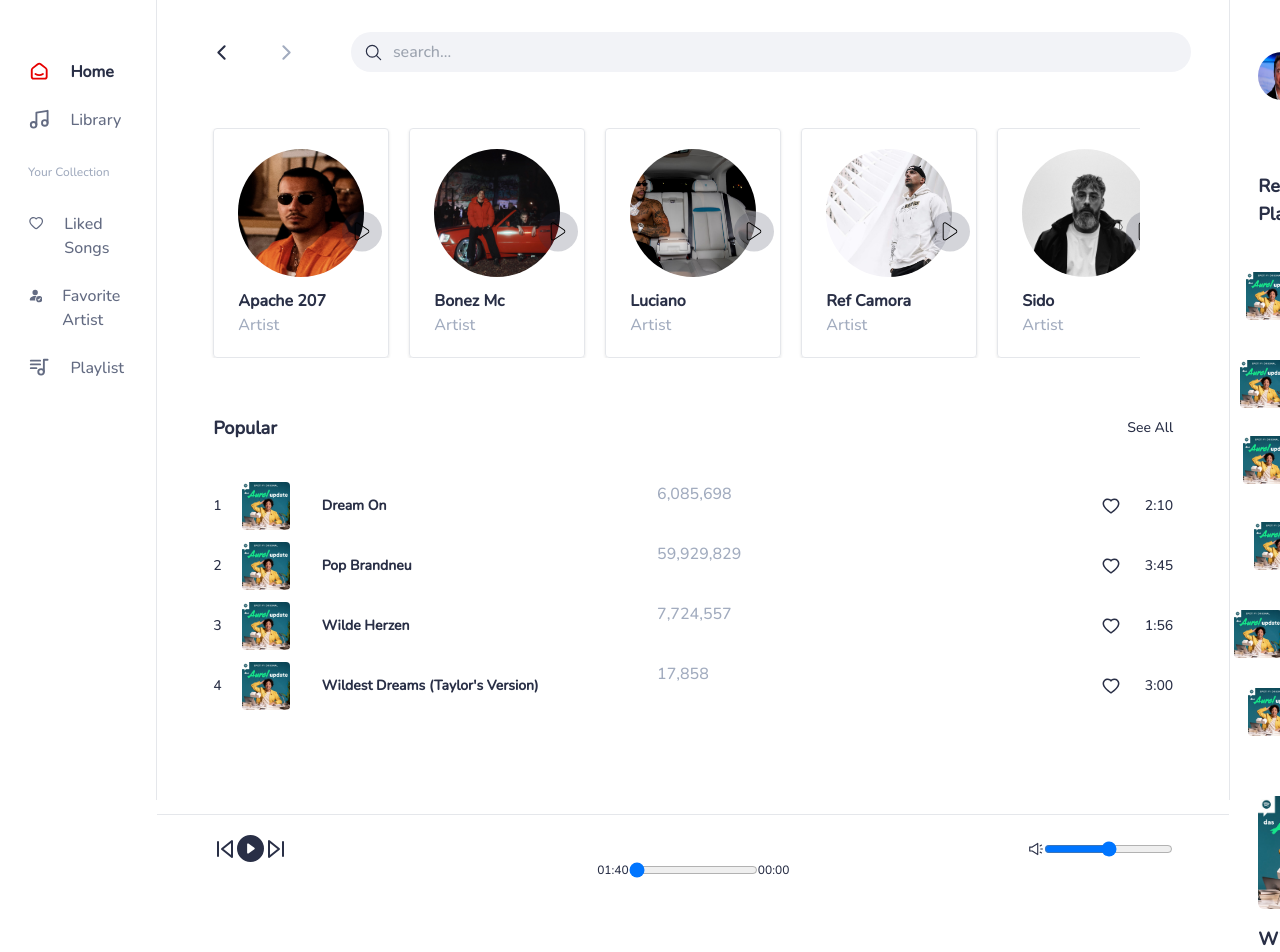
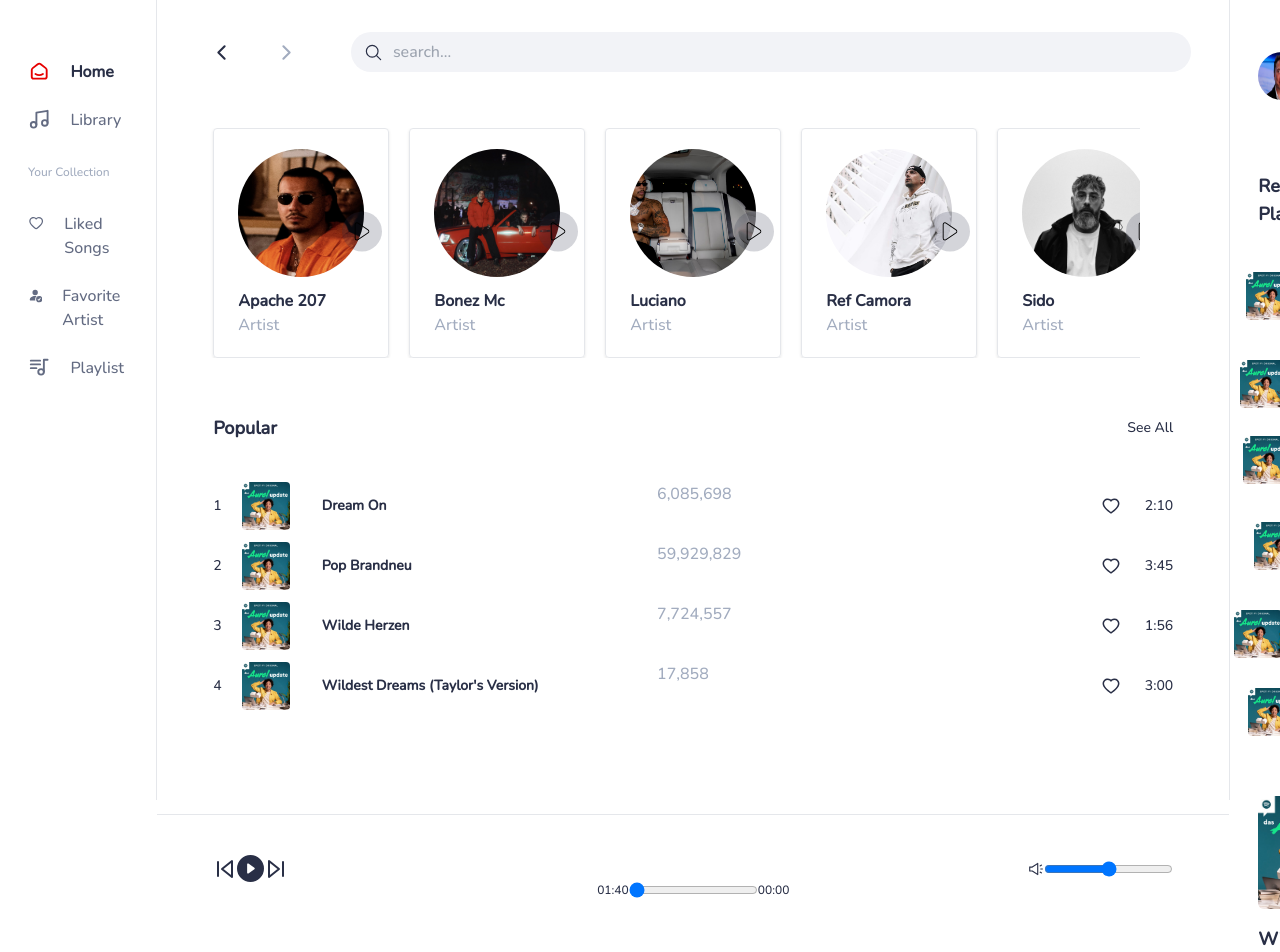
Before and after one commit to mhmd-bagha/music-player-client, a Next.js app: page / in a window 1280 px wide. Shown: the top 952 px of the page. Built offline with nearby package versions, Linux system fonts and the light colour scheme.

Commit message:
perf: changed style

```diff
--- a/components/player/player.jsx
+++ b/components/player/player.jsx
@@ -3,7 +3,7 @@ import Player from "@/helpers/player";
 const PlayerView = ({src}) => {
     return (
         <>
-            <div className="border-t py-5 px-14">
+            <div className="border-t py-10 px-14">
                 <Player src={src}/>
             </div>
         </>
```
